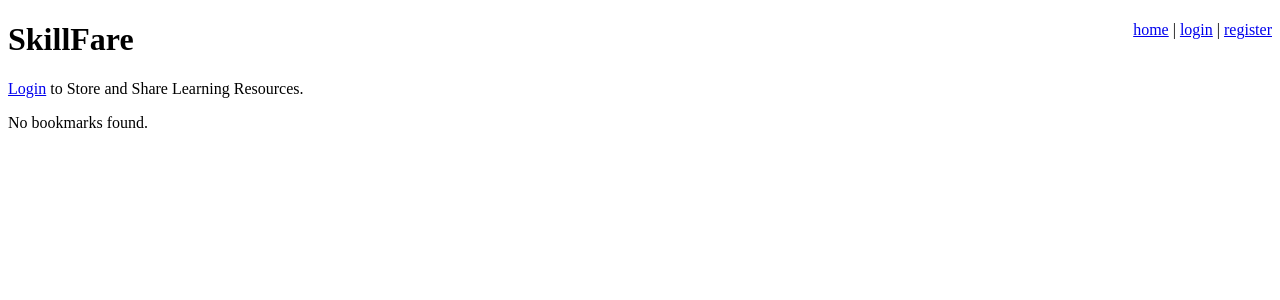
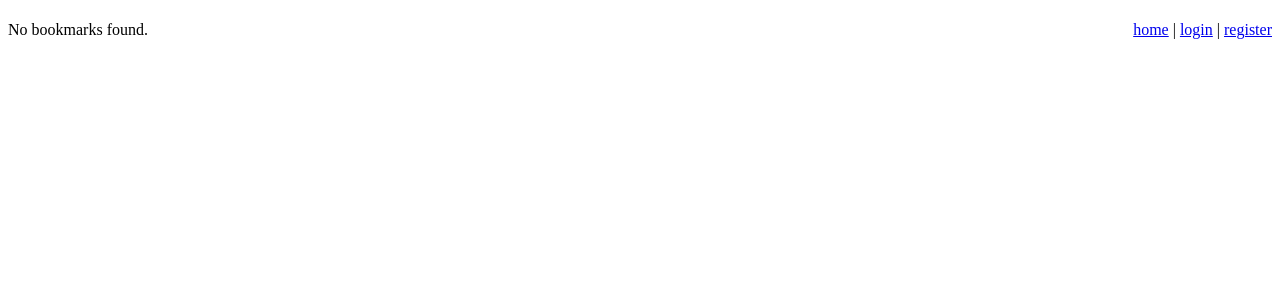
Before and after one commit to dereksnow/hyrode-django, a Django app: template skillfare/templates/main_page.html in a window 1280 px wide. Shown: the top 300 px of the page. Run offline with Django 3.2, Linux system fonts and the light colour scheme; the template is opened without the code that fills it, so the values that code supplies are empty; some libraries are stand-ins or nearby versions.

Commit message:
modified for aesthetics/presentation

```diff
--- a/skillfare/templates/main_page.html
+++ b/skillfare/templates/main_page.html
@@ -3,14 +3,7 @@
 Find, Share and Store Learning Resources.
 {% endblock %}
 {% block head %}
-SkillFare
 {% endblock %}
 {% block content %}
-	{% if user.username %}
-		<p>Welcome {{ user.username }}! Find,
-			Share and Store Learning Resources.</p>
-	{% else %}
-		<p><a href="/accounts/login/">Login</a> to Store and Share Learning Resources.</p>
-	{% endif %}
     {% include "bookmark_list.html" %}
 {% endblock %}
```
